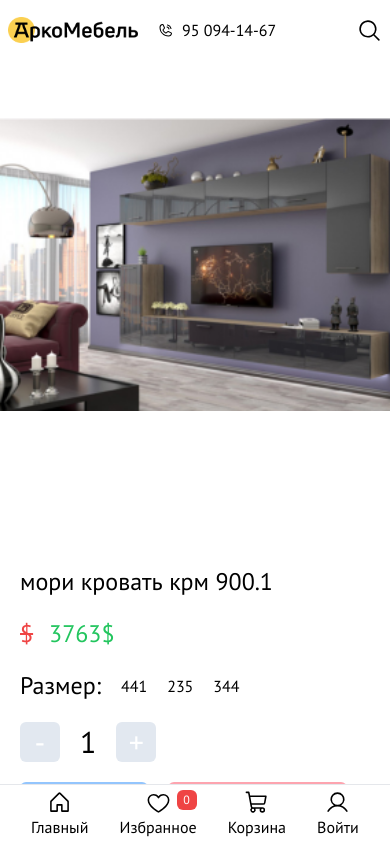
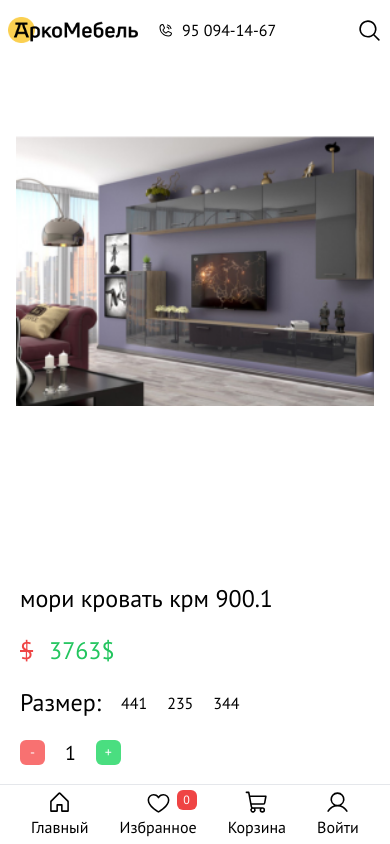
Before and after one commit to Rakhsrb/arcomebel, a React (Vite) app: page /20 in a window 390 px wide. Shown: the top 844 px of the page. Built offline with nearby package versions, Linux system fonts and the light colour scheme.

Commit message:
detail and cart have been modyfied

```diff
--- a/src/Pages/Cart.jsx
+++ b/src/Pages/Cart.jsx
@@ -9,7 +9,7 @@ export const Cart = () => {
     const dispatch = useDispatch()
     const subtotal = data.reduce((acc, item) => acc + (item.price * item.count), 0);
     return (
-        <section className='bg-slate-200 min-h-screen px-2 py-14'>
+        <section className='bg-slate-100 min-h-screen px-2 py-14'>
             <div className="container">
                 <h1 className='text-3xl mb-5 '>Корзина</h1>
             </div>
@@ -21,13 +21,13 @@ export const Cart = () => {
                             <Link to={'/'}>Go To Shop</Link>
                         </div> :
                             data.map((item, index) => (
-                                <div key={index} className="flex flex-col md:flex-row bg-white md:p-5 relative">
-                                    <div onClick={() => dispatch(removeFromCart(item))} className="flex bg-red-400 text-white absolute right-0 px-4 py-1 top-0 cursor-pointer">
+                                <div key={index} className="flex flex-col md:flex-row bg-slate-50 rounded-md md:p-5 relative">
+                                    <div onClick={() => dispatch(removeFromCart(item))} className="items-center text-sm flex md:bg-transparent bg-red-400 md:text-black text-white absolute right-0 px-2 py-1 top-0 cursor-pointer rounded-md">
                                         Удалить
-                                        <Trash size={25} />
+                                        <Trash size={15} />
                                     </div>
                                     <figure className='w-full md:w-auto'>
-                                        <img className='w-full md:w-auto' src={item.image} alt={item.title} />
+                                        <img className='w-full md:w-auto rounded-md' src={item.image} alt={item.title} />
                                     </figure>
                                     <div className="flex flex-col justify-between gap-3 md:gap-0 p-3">
                                         <h3>{item.title}</h3>
--- a/src/Pages/Detail.jsx
+++ b/src/Pages/Detail.jsx
@@ -1,5 +1,5 @@
+import React from 'react'
 import { Heart, ShoppingCart } from '@phosphor-icons/react'
-import React from 'react'
 import { useDispatch, useSelector } from 'react-redux'
 import { useParams } from 'react-router-dom'
 import { addToCart, decrement, increment } from '../CommonSlicer'
@@ -15,7 +15,7 @@ export const Detail = () => {
             <section className='h-screen'>
                 <div className="container h-full">
                     <div className='h-full items-center grid grid-cols-1 md:grid-cols-2 gap-5' >
-                        <div>
+                        <div className='p-4'>
                             <img className='w-full' src={item.image} alt={item.title} />
                         </div>
                         <div className="p-5 flex flex-col gap-5">
@@ -36,15 +36,15 @@ export const Detail = () => {
                                     </div>
                                 </div>
                                 <div className="flex items-center gap-5">
-                                    <button className='text-3xl w-[40px] h-[40px] bg-slate-200 text-white rounded-md' onClick={() => dispatch(decrement(item))}>-</button>
-                                    <h3 className='text-3xl'>{item.count}</h3>
-                                    <button className='text-3xl w-[40px] h-[40px] bg-slate-200 text-white rounded-md' onClick={() => dispatch(increment(item))}>+</button>
+                                    <button className='text-[14px] md:text-3xl w-[25px] h-[25px] md:w-[40px] md:h-[40px] bg-red-400 text-white rounded-md' onClick={() => dispatch(decrement(item))}>-</button>
+                                    <h3 className='text-xl md:text-3xl'>{item.count}</h3>
+                                    <button className='text-[14px] md:text-3xl w-[25px] h-[25px] md:w-[40px] md:h-[40px] bg-green-400 text-white rounded-md' onClick={() => dispatch(increment(item))}>+</button>
                                 </div>
                                 <div className="flex items-center gap-5">
                                     <button onClick={() => {
                                         dispatch(addToCart(item))
-                                    }} className={`flex gap-2 items-center text-xl ${item.bought ? 'bg-green-400' : 'bg-blue-300'} py-2 px-5 text-white rounded-md`}>{item.bought ? "Куплено" : "Купить"} <ShoppingCart /></button>
-                                    <button className='flex gap-2 items-center text-xl bg-rose-300 py-2 px-5 text-white rounded-md'>В избранное <Heart /></button>
+                                    }} className={`flex gap-2 items-center text-[14px] md:text-xl ${item.bought ? 'bg-green-400' : 'bg-blue-300'} py-2 px-5 text-white rounded-md`}>{item.bought ? "Куплено" : "Купить"} <ShoppingCart /></button>
+                                    <button className='flex gap-2 items-center text-[14px] md:text-xl bg-rose-300 py-2 px-5 text-white rounded-md'>В избранное <Heart /></button>
                                 </div>
                             </div>
                         </div>
```
